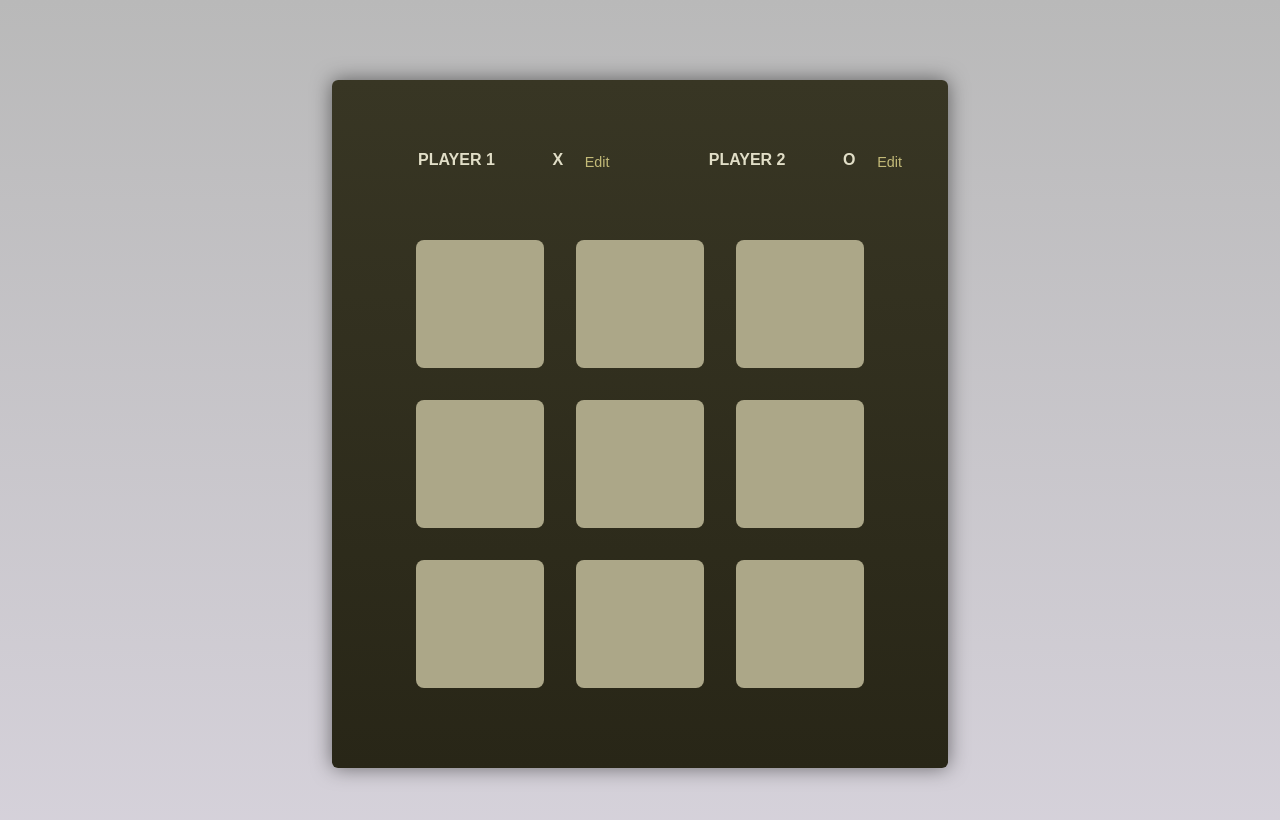
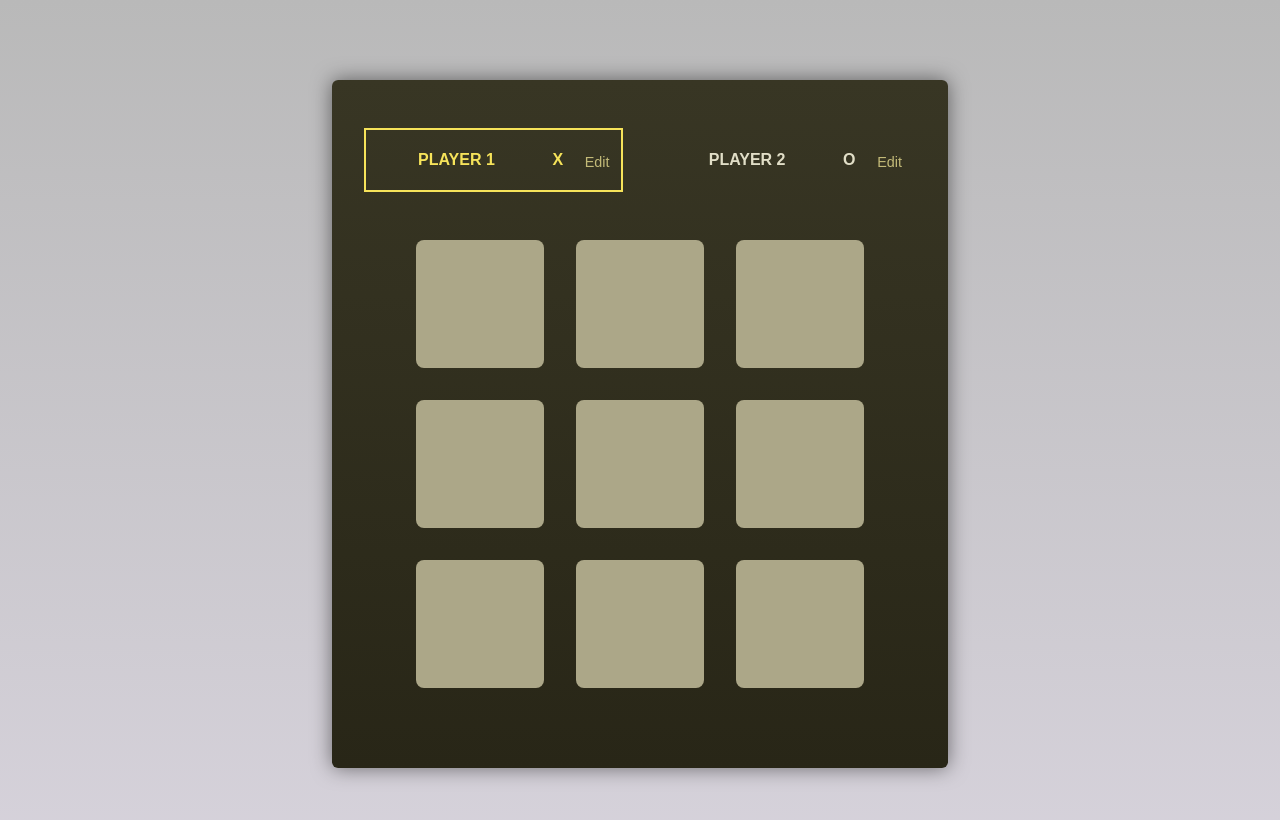
Before and after one commit to Melihberkaydn/React-Components, a React (Vite) app: page /tictactoe in a window 1280 px wide. Shown: the top 820 px of the page. Built offline with nearby package versions, Linux system fonts and the light colour scheme; a web font is replaced by a local one.

Commit message:
Now players change when clicked and successfully marks O or X depending on the turn. Also it highlights player name that who is turn is up

```diff
--- a/src/pages/TicTacToe/GameHome.jsx
+++ b/src/pages/TicTacToe/GameHome.jsx
@@ -2,16 +2,34 @@ import "./Game.css";
 import Player from "./gamecomponents/Player";
 import playerSymbol from "./gamecomponents/GameBoard";
 import GameBoard from "./gamecomponents/GameBoard";
+import { useState } from "react";
 
 function Tictactoe() {
+  const [activePlayer, setActivePlayer] = useState("X");
+
+  function handleActivePlayerChange() {
+    setActivePlayer((currentActive) => (currentActive === "X" ? "O" : "X"));
+  }
+
   return (
     <main>
       <div id="game-container">
-        <ol id="players">
-          <Player initialName="Player 1" symbol="X" />
-          <Player initialName="Player 2" symbol="O" />
+        <ol id="players" className="highlight-player">
+          <Player
+            initialName="Player 1"
+            symbol="X"
+            isActive={activePlayer === "X"}
+          />
+          <Player
+            initialName="Player 2"
+            symbol="O"
+            isActive={activePlayer === "O"}
+          />
         </ol>
-        <GameBoard />
+        <GameBoard
+          onSquareSelect={handleActivePlayerChange}
+          activePlayer={activePlayer}
+        />
       </div>
     </main>
   );
--- a/src/pages/TicTacToe/gamecomponents/GameBoard.jsx
+++ b/src/pages/TicTacToe/gamecomponents/GameBoard.jsx
@@ -6,7 +6,7 @@ const initialGameBoard = [
   [null, null, null],
 ];
 
-export default function GameBoard() {
+export default function GameBoard({ onSquareSelect, activePlayer }) {
   const [gameBoard, setGameBoard] = useState(initialGameBoard);
 
   function handleSelectSquare(rowIndex, colIndex) {
@@ -14,9 +14,10 @@ export default function GameBoard() {
       const updatedBoard = [
         ...prevGameBoard.map((innerArray) => [...innerArray]),
       ];
-      updatedBoard[rowIndex][colIndex] = "X";
+      updatedBoard[rowIndex][colIndex] = activePlayer;
       return updatedBoard;
     });
+    onSquareSelect();
   }
 
   return (
--- a/src/pages/TicTacToe/gamecomponents/Player.jsx
+++ b/src/pages/TicTacToe/gamecomponents/Player.jsx
@@ -1,6 +1,6 @@
 import { useState } from "react";
 
-export default function Player({ initialName, symbol }) {
+export default function Player({ initialName, symbol, isActive }) {
   const [playerName, setPlayerName] = useState(initialName);
   const [isEditing, setIsEditing] = useState(false);
 
@@ -26,7 +26,7 @@ export default function Player({ initialName, symbol }) {
   }
 
   return (
-    <li>
+    <li className={isActive ? "active" : undefined}>
       <span className="player">
         {playerComp}
         <span className="player-symbol">{symbol}</span>
```
